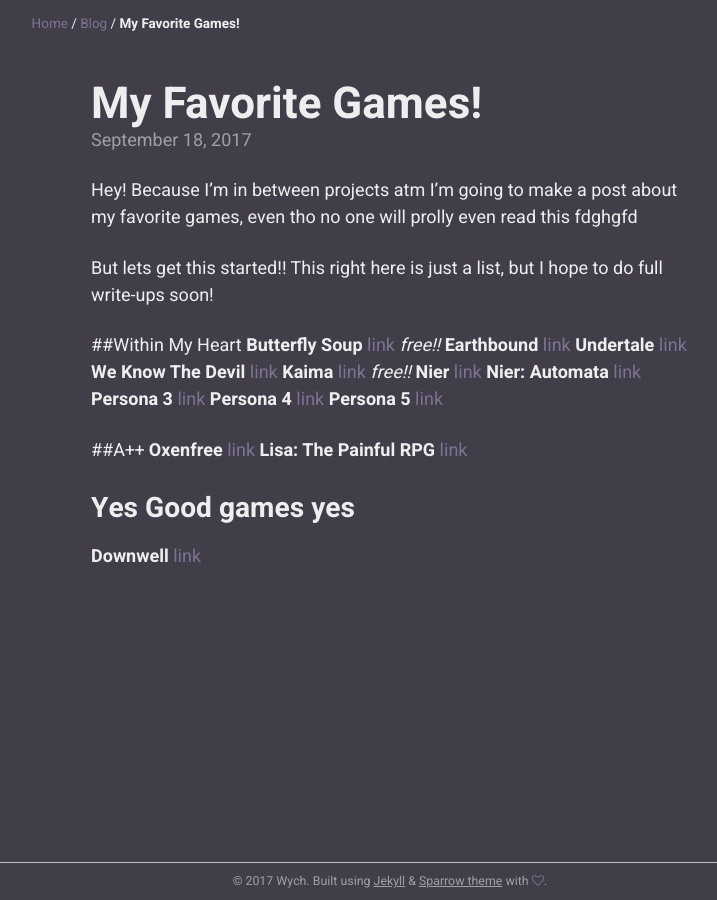
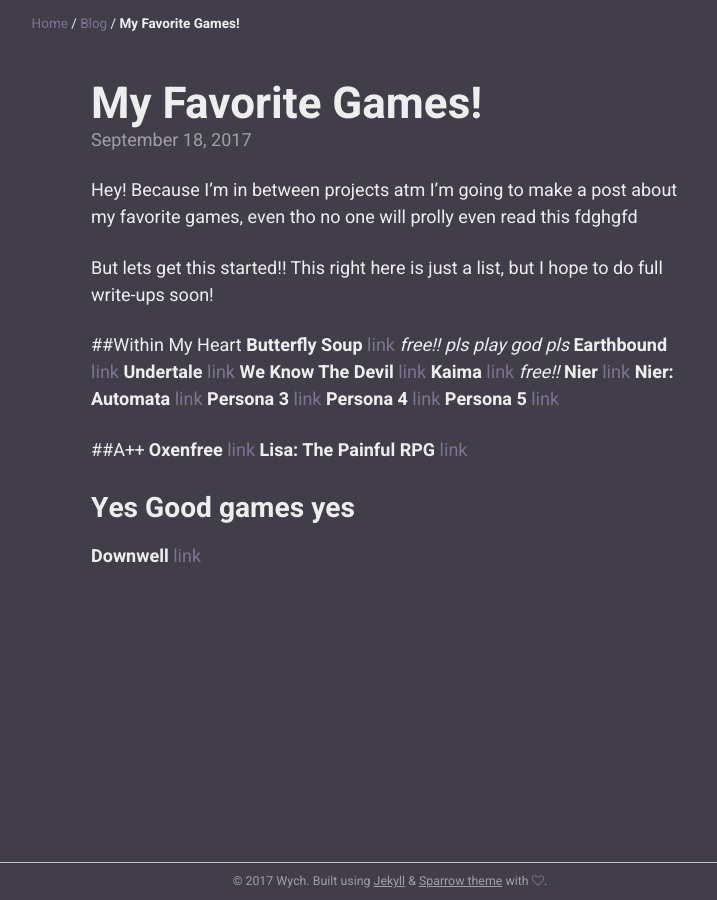
Before and after one commit to BarrelTitor/main, a Jekyll site: the page built from _posts/2017-09-18-My-Favorite-Games-list.md, in a window 1280 px wide. Shown: the whole page, without its empty margins (250-967 px from the left). Built offline with Jekyll 4.4.1, drawn with Linux system fonts in a browser that asks for light colours.

```diff
--- a/_posts/2017-09-18-My-Favorite-Games-list.md
+++ b/_posts/2017-09-18-My-Favorite-Games-list.md
@@ -7,7 +7,7 @@ Hey! Because I'm in between projects atm I'm going to make a post about my favor
 But lets get this started!! This right here is just a list, but I hope to do full write-ups soon!
 
 ##Within My Heart
- **Butterfly Soup** [link](https://brianna-lei.itch.io/butterfly-soup) *free!!*
+ **Butterfly Soup** [link](https://brianna-lei.itch.io/butterfly-soup) *free!!* *pls play god pls*
  **Earthbound** [link](https://www.wikiwand.com/en/EarthBound)
  **Undertale** [link](https://undertale.com/)
  **We Know The Devil** [link](http://store.steampowered.com/app/435300/We_Know_the_Devil/)
```
